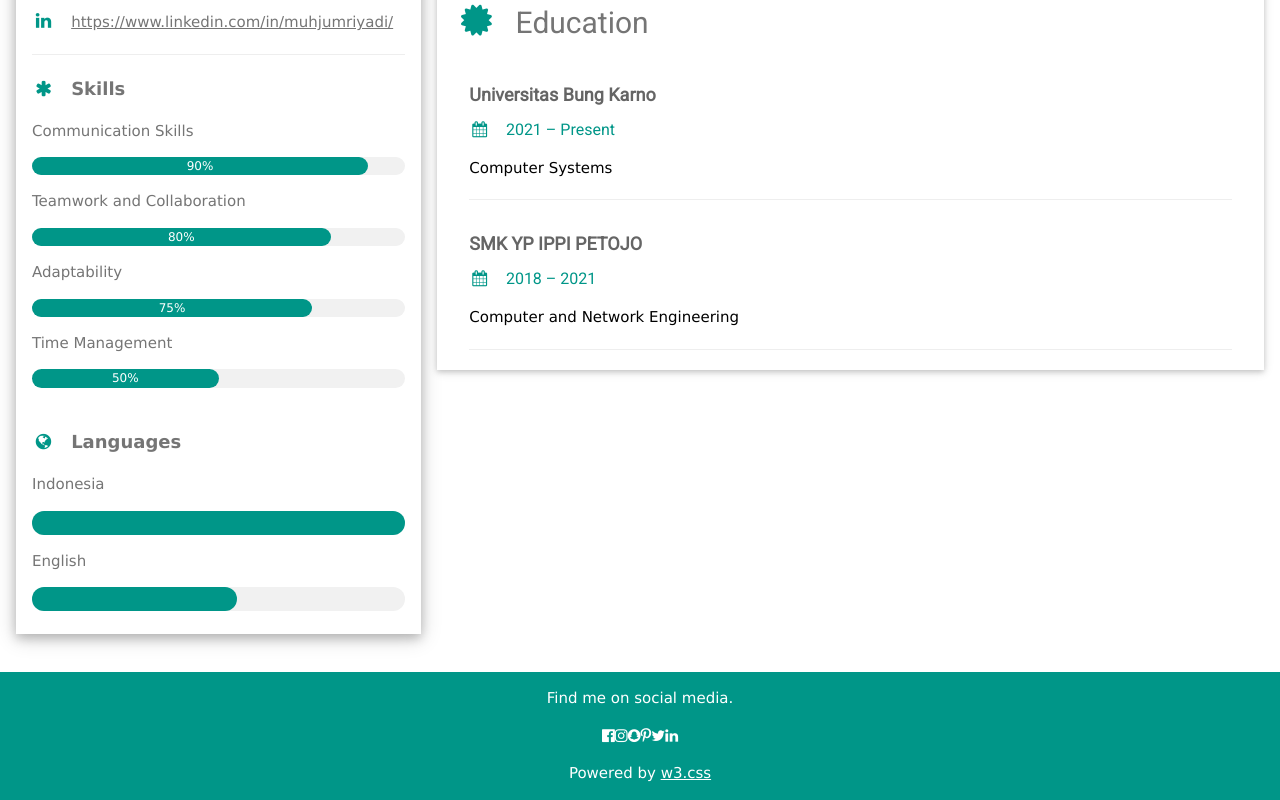
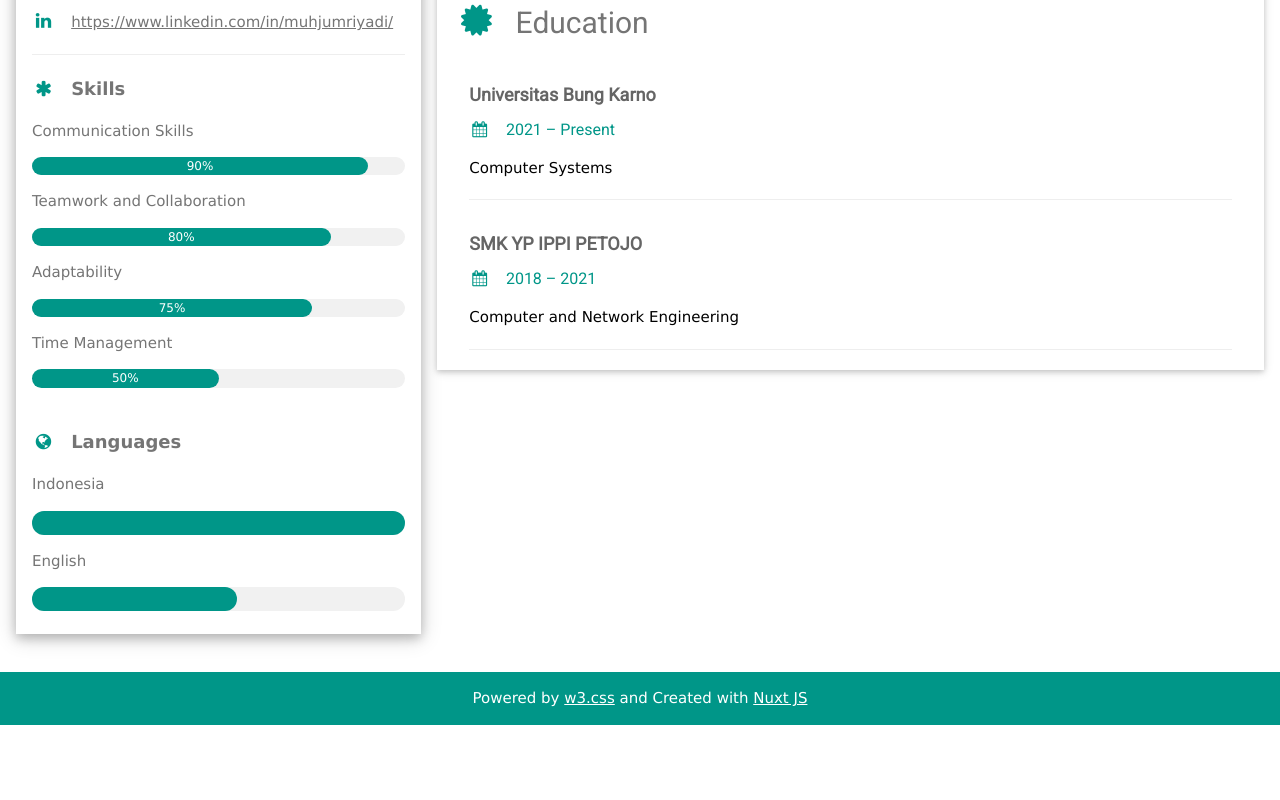
Before and after one commit to rijal1112/jumriyadi-cv, a Nuxt app: page / in a window 1280 px wide. Shown: the part 711-1511 px from the top of the page. After the commit the page ends 1436 px from the top, so only its background shows below. Built offline with nearby package versions, Linux system fonts and the light colour scheme.

Commit message:
Update index.vue

```diff
--- a/pages/index.vue
+++ b/pages/index.vue
@@ -178,16 +178,9 @@
   </div>
 
   <footer class="w3-container w3-teal w3-center w3-margin-top">
-    <p>Find me on social media.</p>
-    <i class="fa fa-facebook-official w3-hover-opacity"></i>
-    <i class="fa fa-instagram w3-hover-opacity"></i>
-    <i class="fa fa-snapchat w3-hover-opacity"></i>
-    <i class="fa fa-pinterest-p w3-hover-opacity"></i>
-    <i class="fa fa-twitter w3-hover-opacity"></i>
-    <i class="fa fa-linkedin w3-hover-opacity"></i>
     <p>
       Powered by
-      <a href="https://www.w3schools.com/w3css/default.asp" target="_blank">w3.css</a>
+      <a href="https://www.w3schools.com/w3css/default.asp" target="_blank">w3.css</a> and Created with <a href="https://nuxt.com/" target="_blank">Nuxt JS</a>
     </p>
   </footer>
 </template>
```
